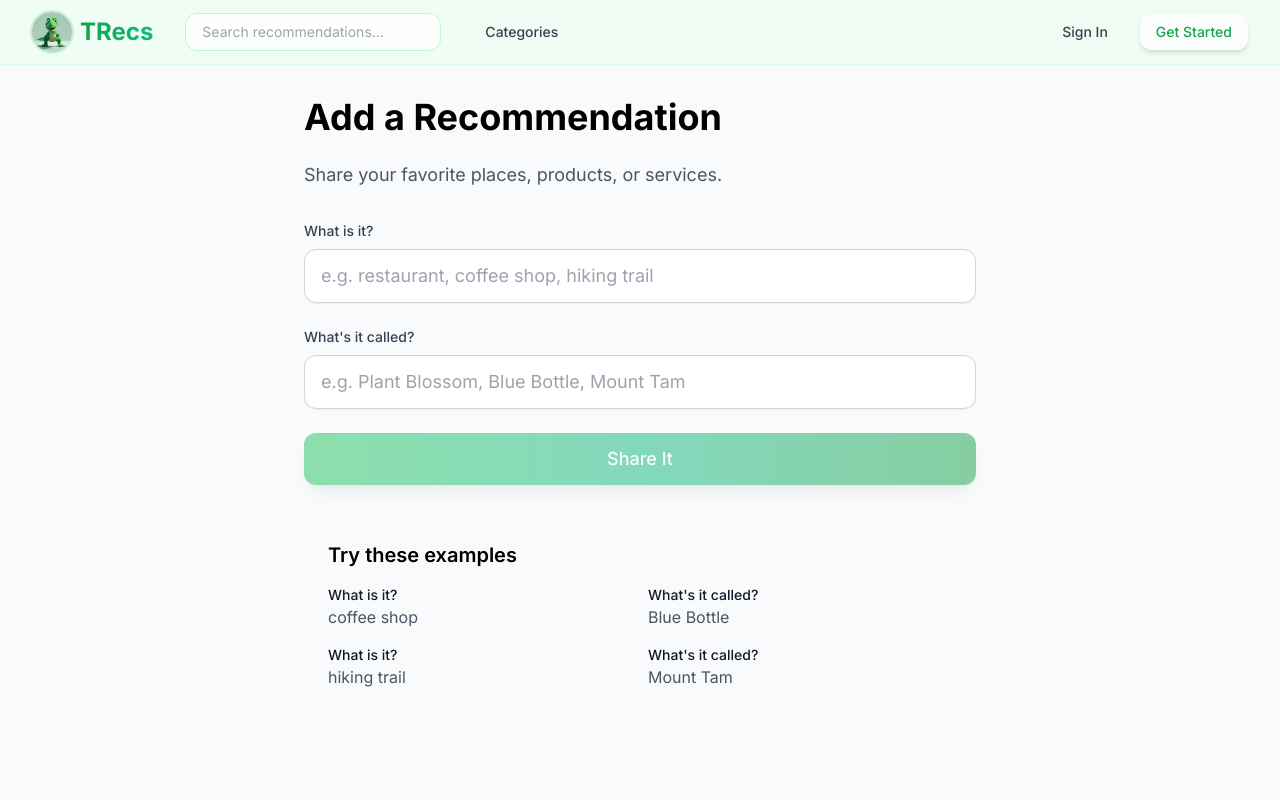
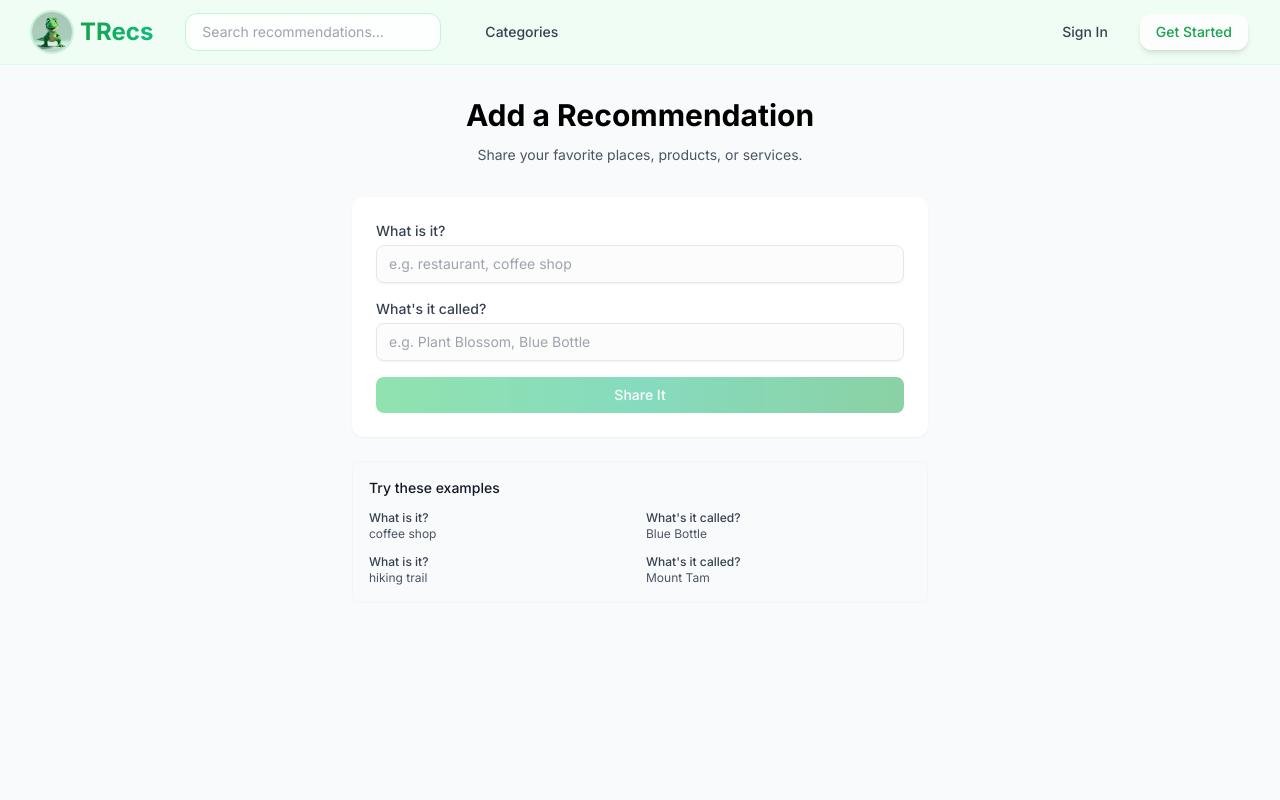
Before and after one commit to JoshRWeinstein/trecs, a Next.js app: page /add-rec in a window 1280 px wide. Shown: the top 800 px of the page. Built offline with nearby package versions, Linux system fonts and the light colour scheme; no server answers.

Commit message:
Make add recommendation form more elegant and compact

```diff
--- a/app/add-rec/page.tsx
+++ b/app/add-rec/page.tsx
@@ -60,9 +60,9 @@ export default function AddRecPage() {
 
   return (
     <main className="min-h-screen p-8">
-      <div className="max-w-2xl mx-auto">
-        <h1 className="text-4xl font-bold mb-6">Add a Recommendation</h1>
-        <p className="text-lg text-gray-600 mb-8">
+      <div className="max-w-xl mx-auto">
+        <h1 className="text-3xl font-bold mb-3 text-center">Add a Recommendation</h1>
+        <p className="text-sm text-gray-600 mb-8 text-center">
           Share your favorite places, products, or services.
         </p>
 
@@ -75,22 +75,22 @@ export default function AddRecPage() {
             <div className="space-y-4">
               <Link
                 href="/register"
-                className="inline-block w-full px-6 py-3 text-lg font-medium text-white bg-gradient-to-r from-green-500 via-emerald-500 to-green-600 rounded-xl hover:from-green-600 hover:via-emerald-600 hover:to-green-700 focus:outline-none focus:ring-2 focus:ring-offset-2 focus:ring-green-500 transform transition-all duration-200 hover:scale-105 hover:shadow-xl active:scale-95"
+                className="inline-block w-full px-6 py-2.5 text-sm font-medium text-white bg-gradient-to-r from-green-500 via-emerald-500 to-green-600 rounded-lg hover:from-green-600 hover:via-emerald-600 hover:to-green-700 focus:outline-none focus:ring-2 focus:ring-offset-2 focus:ring-green-500 transform transition-all duration-200 hover:scale-102 hover:shadow-lg active:scale-98"
               >
                 Create Account
               </Link>
               <Link
                 href="/login"
-                className="inline-block w-full px-6 py-3 text-lg font-medium text-gray-700 hover:text-green-600"
+                className="inline-block w-full px-6 py-2.5 text-sm font-medium text-gray-700 hover:text-green-600"
               >
                 Already have an account? Sign in
               </Link>
             </div>
           </div>
         ) : (
-          <form onSubmit={handleSubmit} className="space-y-6">
+          <form onSubmit={handleSubmit} className="bg-white rounded-xl shadow-sm p-6 space-y-4">
             <div>
-              <label htmlFor="category" className="block text-sm font-medium text-gray-700 mb-2">
+              <label htmlFor="category" className="block text-sm font-medium text-gray-700 mb-1">
                 What is it?
               </label>
               <div className="relative">
@@ -99,15 +99,15 @@ export default function AddRecPage() {
                   id="category"
                   value={category}
                   onChange={(e) => setCategory(e.target.value)}
-                  placeholder="e.g. restaurant, coffee shop, hiking trail"
-                  className="w-full px-4 py-3 text-lg border border-gray-300 rounded-xl focus:outline-none focus:ring-2 focus:ring-green-500 focus:border-transparent shadow-sm"
+                  placeholder="e.g. restaurant, coffee shop"
+                  className="w-full px-3 py-2 text-sm border border-gray-200 rounded-lg focus:outline-none focus:ring-1 focus:ring-green-500 focus:border-green-500 shadow-sm bg-gray-50/50"
                   disabled={isProcessing}
                 />
               </div>
             </div>
 
             <div>
-              <label htmlFor="name" className="block text-sm font-medium text-gray-700 mb-2">
+              <label htmlFor="name" className="block text-sm font-medium text-gray-700 mb-1">
                 What's it called?
               </label>
               <div className="relative">
@@ -116,48 +116,48 @@ export default function AddRecPage() {
                   id="name"
                   value={name}
                   onChange={(e) => setName(e.target.value)}
-                  placeholder="e.g. Plant Blossom, Blue Bottle, Mount Tam"
-                  className="w-full px-4 py-3 text-lg border border-gray-300 rounded-xl focus:outline-none focus:ring-2 focus:ring-green-500 focus:border-transparent shadow-sm"
+                  placeholder="e.g. Plant Blossom, Blue Bottle"
+                  className="w-full px-3 py-2 text-sm border border-gray-200 rounded-lg focus:outline-none focus:ring-1 focus:ring-green-500 focus:border-green-500 shadow-sm bg-gray-50/50"
                   disabled={isProcessing}
                 />
                 {isProcessing && (
-                  <div className="absolute right-3 top-1/2 transform -translate-y-1/2">
-                    <div className="animate-spin rounded-full h-6 w-6 border-t-2 border-b-2 border-green-500"></div>
+                  <div className="absolute right-2 top-1/2 transform -translate-y-1/2">
+                    <div className="animate-spin rounded-full h-4 w-4 border-t-2 border-b-2 border-green-500"></div>
                   </div>
                 )}
               </div>
               {error && (
-                <p className="mt-2 text-sm text-red-600">{error}</p>
+                <p className="mt-1 text-xs text-red-600">{error}</p>
               )}
             </div>
 
             <button
               type="submit"
               disabled={isProcessing || !category.trim() || !name.trim()}
-              className="w-full px-6 py-3 text-lg font-medium text-white bg-gradient-to-r from-green-500 via-emerald-500 to-green-600 rounded-xl hover:from-green-600 hover:via-emerald-600 hover:to-green-700 focus:outline-none focus:ring-2 focus:ring-offset-2 focus:ring-green-500 transform transition-all duration-200 hover:scale-105 hover:shadow-xl active:scale-95 disabled:opacity-50 disabled:cursor-not-allowed shadow-lg"
+              className="w-full mt-2 px-4 py-2 text-sm font-medium text-white bg-gradient-to-r from-green-500 via-emerald-500 to-green-600 rounded-lg hover:from-green-600 hover:via-emerald-600 hover:to-green-700 focus:outline-none focus:ring-2 focus:ring-offset-2 focus:ring-green-500 transform transition-all duration-200 hover:scale-102 hover:shadow-lg active:scale-98 disabled:opacity-50 disabled:cursor-not-allowed"
             >
               {isProcessing ? 'Adding...' : 'Share It'}
             </button>
           </form>
         )}
 
-        <div className="mt-8 p-6 bg-gray-50 rounded-xl">
-          <h2 className="text-xl font-semibold mb-4">Try these examples</h2>
-          <div className="grid grid-cols-2 gap-4">
+        <div className="mt-6 p-4 bg-gray-50 rounded-lg border border-gray-100">
+          <h2 className="text-sm font-medium text-gray-900 mb-3">Try these examples</h2>
+          <div className="grid grid-cols-2 gap-3 text-xs">
             <div>
-              <p className="text-sm font-medium text-gray-900">What is it?</p>
+              <p className="font-medium text-gray-700">What is it?</p>
               <p className="text-gray-600">coffee shop</p>
             </div>
             <div>
-              <p className="text-sm font-medium text-gray-900">What's it called?</p>
+              <p className="font-medium text-gray-700">What's it called?</p>
               <p className="text-gray-600">Blue Bottle</p>
             </div>
             <div>
-              <p className="text-sm font-medium text-gray-900">What is it?</p>
+              <p className="font-medium text-gray-700">What is it?</p>
               <p className="text-gray-600">hiking trail</p>
             </div>
             <div>
-              <p className="text-sm font-medium text-gray-900">What's it called?</p>
+              <p className="font-medium text-gray-700">What's it called?</p>
               <p className="text-gray-600">Mount Tam</p>
             </div>
           </div>
```
